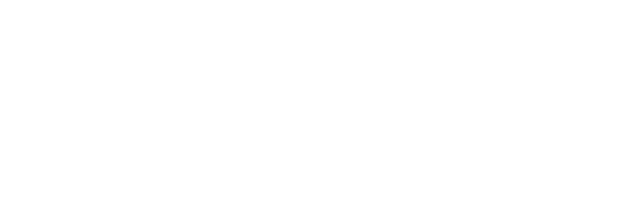
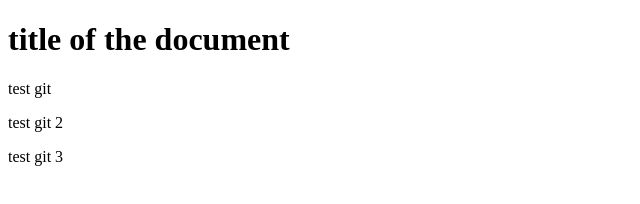
Before and after one commit to uzatsepin/git-test, a plain HTML site: page index.html in a window 1280 px wide. Shown: the whole page, without its empty margins (0-640 px from the left). Drawn offline with Linux system fonts and the light colour scheme.

Commit message:
add additional paragraph to index.html

```diff
--- a/index.html
+++ b/index.html
@@ -3,9 +3,21 @@
 <head>
     <meta charset="UTF-8">
     <meta name="viewport" content="width=device-width, initial-scale=1.0">
-    <title>Document</title>
+    <title>my test git document</title>
+    <link rel="stylesheet" href="style.css">
 </head>
 <body>
+    <h1>title of the document</h1>
+    <div>
+        test git
+        <p>
+            test git 2
+        </p>
+        <p>
+            test git 3
+        </p>
+    </div>
 
+    <script src="script.js"></script>
 </body>
 </html>
```
Also changed, not shown: script.js (added), style.css (added).
